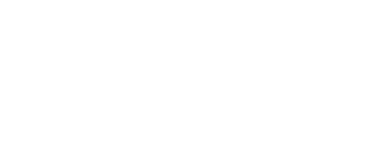
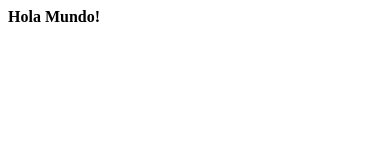
Before and after one commit to orcor81/Proyecto1, a plain HTML site: page Main.html in a window 390 px wide. Drawn offline with Linux system fonts and the light colour scheme; some packages are replaced by stand-ins of ours.

Commit message:
Actualizo Main

```diff
--- a/Main.html
+++ b/Main.html
@@ -8,8 +8,8 @@
 	</head>
 
 	<body>
+        <div><strong>Hola Mundo!</strong></div>
     </body>
-
     <script type="text/javascript" src="jquery-1.10.2.min.js"></script>
     <script type="text/javascript" src="underscore-min.js"></script>
     <script type="text/javascript" src="Main.js"></script>
```
